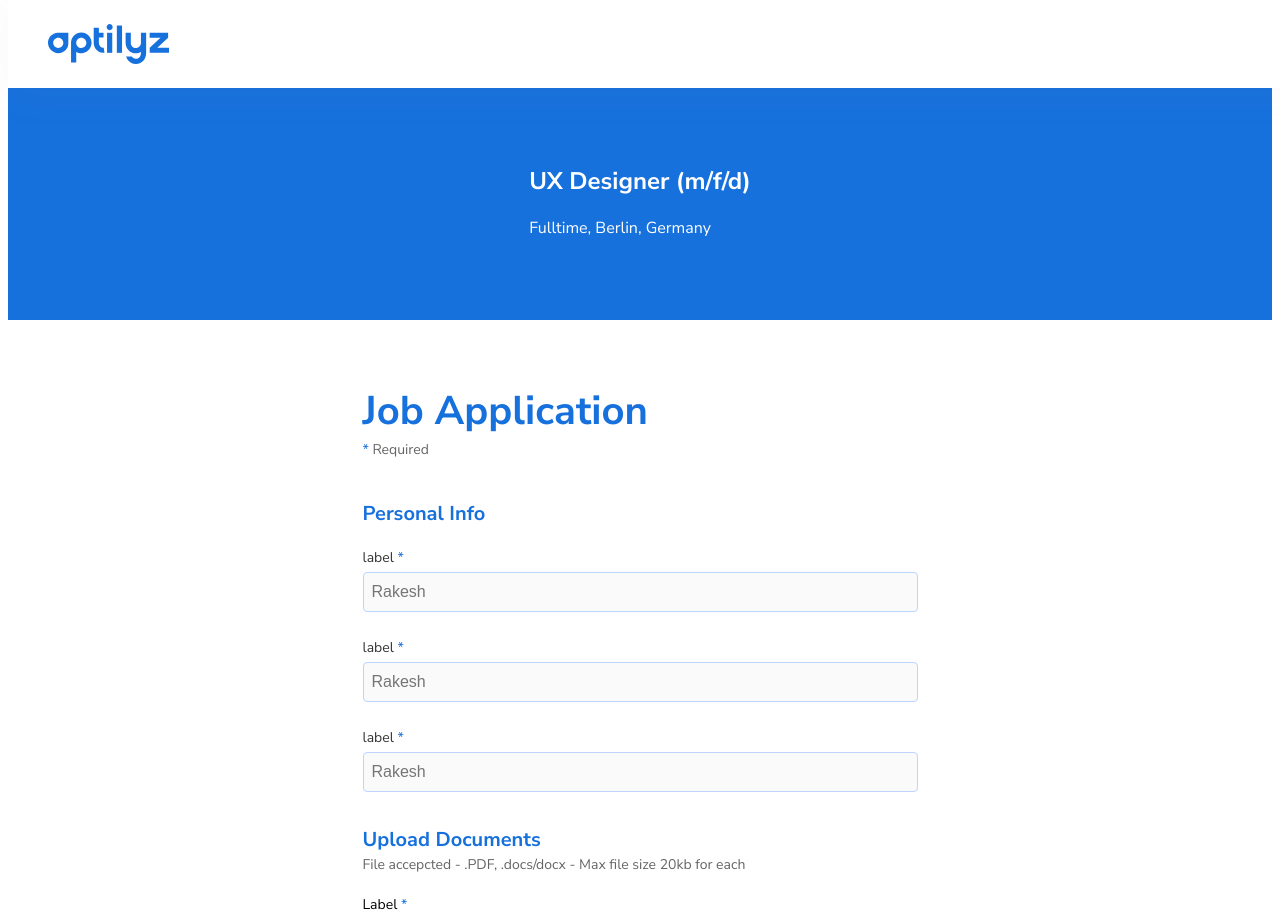
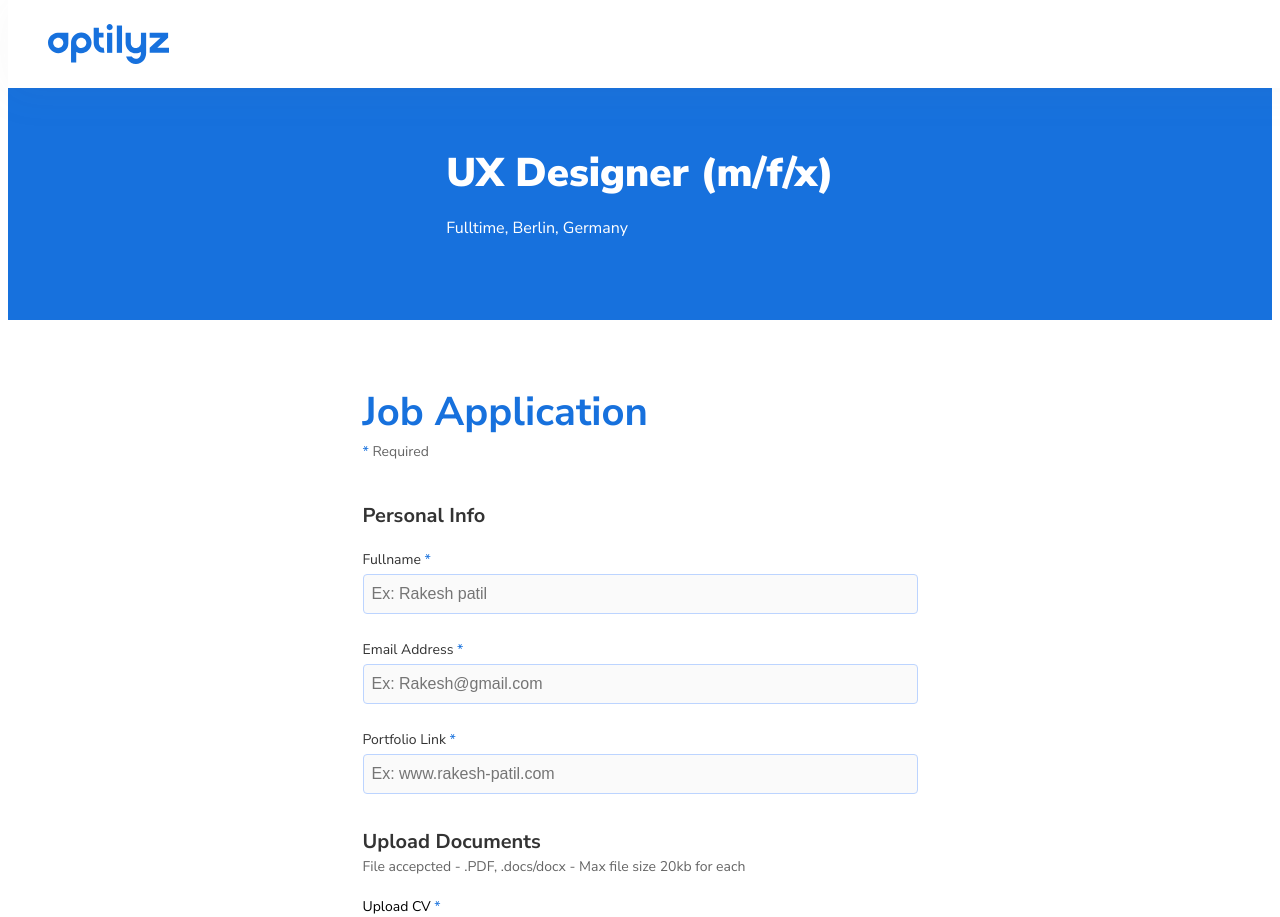
Before and after one commit to rakeshpatil489/Design-Challenge-Form, a React (Create React App) app: page / in a window 1280 px wide. Shown: the top 917 px of the page. Built offline with nearby package versions, Linux system fonts and the light colour scheme.

Commit message:
components made reusable

```diff
--- a/src/ApplicationForm.tsx
+++ b/src/ApplicationForm.tsx
@@ -1,14 +1,19 @@
-import React from 'react';
-import Header from './Components/HeaderComponent/Header';
-import Banner from './Components/BannerComponent/Banner';
-import Form from './Components/FormComponent/Form';
+import React from "react";
+import Header from "./Components/HeaderComponent/Header";
+import Banner from "./Components/BannerComponent/Banner";
+import Form from "./Components/FormComponent/Form";
 
 interface Props {}
 
 export const ApplicationForm = (props: Props) => (
-    <div>
-      <Header />
-      <Banner />
-      <Form />
-    </div>
+  <div>
+    <Header />
+    <Banner
+      jobTitle="UX Designer (m/f/x)"
+      position="Fulltime"
+      place="Berlin"
+      country="Germany"
+    />
+    <Form />
+  </div>
 );
--- a/src/Components/BannerComponent/Banner.module.css
+++ b/src/Components/BannerComponent/Banner.module.css
@@ -9,10 +9,10 @@
   color: #ffffff;
 }
 
-
-.job-title {
+h2{
   font-size: 2.5em;
-  font-weight: 700;
+  line-height: 56px;
+  font-weight: 900;
   color: #ffffff;
   margin: 0px;
 }
--- a/src/Components/BannerComponent/Banner.tsx
+++ b/src/Components/BannerComponent/Banner.tsx
@@ -1,12 +1,19 @@
 import React from 'react'
 import styles from './Banner.module.css';
 
-function Banner() {
+interface Props{
+    jobTitle: string;
+    position: string;
+    place: string;
+    country: string;
+}
+
+const Banner:React.FC<Props> = ({jobTitle, position, place, country }) => {
     return (
         <div className={styles.bannerContainer}>
             <div className={styles.bannerWrapper}>
-                <h2 className={styles.jobTitle}>UX Designer (m/f/d)</h2>
-                <p className={styles.jobSubtitle}>Fulltime, Berlin, Germany</p>
+                <h2 className={styles.jobTitle}>{jobTitle}</h2>
+                <p className={styles.jobSubtitle}>{position}, {place}, {country}</p>
             </div>
         </div>
     )
--- a/src/Components/ButtonComponent/Button.tsx
+++ b/src/Components/ButtonComponent/Button.tsx
@@ -1,10 +1,14 @@
 import React from 'react'
 import styles from "./Button.module.css";
 
-function Button() {
+interface Props{
+    buttonText: string;
+}
+
+const Button:React.FC<Props>  = ({buttonText}) => {
     return (
         <button className={styles.buttonComponent}>
-            Button Here
+           {buttonText}
         </button>
     )
 }
--- a/src/Components/FormComponent/Form.module.css
+++ b/src/Components/FormComponent/Form.module.css
@@ -24,7 +24,7 @@
 h3 {
     font-size: 1.25em;
     font-weight: 700;
-    color: #1771dd;
+    color: #333333;
     margin: 0px;
   }
 
--- a/src/Components/FormComponent/Form.tsx
+++ b/src/Components/FormComponent/Form.tsx
@@ -5,7 +5,7 @@ import Button from "../ButtonComponent/Button";
 import Checkbox from "../CheckboxComponent/Checkbox";
 import styles from "./Form.module.css";
 
-function Form() {
+const Form = () => {
   return (
     <form className={styles.container}>
       <div className={styles.formWrapper}>
@@ -21,13 +21,24 @@ function Form() {
           <h3 className={styles.inputfieldHeading}>Personal Info</h3>
 
           {/* Inputfields */}
-          <InputField />
-          <InputField />
-          <InputField />
+          <InputField
+            label="Fullname"
+            type="text"
+            placeholder="Ex: Rakesh patil"
+          />
+          <InputField
+            label="Email Address"
+            type="text"
+            placeholder="Ex: Rakesh@gmail.com"
+          />
+          <InputField
+            label="Portfolio Link"
+            type="text"
+            placeholder="Ex: www.rakesh-patil.com"
+          />
         </div>
 
         <div className={styles.uploadContainer}>
-
           <div className={styles.uploadHeadingContainer}>
             <h3 className={styles.uploadHeading}>Upload Documents</h3>
             <label className={styles.helperText}>
@@ -36,8 +47,8 @@ function Form() {
           </div>
 
           {/* Upload Fields */}
-          <Upload />
-          <Upload />
+          <Upload label="Upload CV" />
+          <Upload label="Cover Letter" />
         </div>
 
         <Checkbox />
@@ -46,10 +57,10 @@ function Form() {
         <hr />
 
         {/* Button Component */}
-        <Button />
+        <Button buttonText="submit application" />
       </div>
     </form>
   );
-}
+};
 
 export default Form;
--- a/src/Components/HeaderComponent/Header.tsx
+++ b/src/Components/HeaderComponent/Header.tsx
@@ -2,7 +2,7 @@ import React from 'react'
 import styles from './Header.module.css';
 import logo from './optilyz_logo.svg';
 
-function Header() {
+const Header = () => {
     return (
         <header className={`${styles.headerContainer} ${styles.headerSticky}`}>
             <img src={logo} alt="Logo optilyz" height="40" ></img>
--- a/src/Components/InputfieldComponent/InputField.tsx
+++ b/src/Components/InputfieldComponent/InputField.tsx
@@ -1,11 +1,17 @@
 import React from 'react'
 import styles from './InputField.module.css';
 
-function InputField() {
+interface Props{
+  label: string;
+  placeholder: string;
+  type: string;
+}
+
+const InputField:React.FC<Props> =({label, placeholder, type}) => {
     return (
         <div className={styles.inputfieldContainer}>
-          <label htmlFor="inputField" className={styles.inputFieldLabel}> label <span className={styles.required}>*</span></label>
-          <input className={styles.inputField} type="text" id="inputField" name="inputField" placeholder="Rakesh"></input>
+          <label htmlFor={label} className={styles.inputFieldLabel}> {label} <span className={styles.required}>*</span></label>
+          <input name={label} className={styles.inputField} type={type}  placeholder={placeholder}></input>
         </div>
     )
 }
--- a/src/Components/UploadComponent/Upload.tsx
+++ b/src/Components/UploadComponent/Upload.tsx
@@ -1,10 +1,14 @@
 import React from 'react'
 import styles from "./Upload.module.css";
 
-function Upload() {
+interface Props{
+    label: string;
+}
+
+const Upload:React.FC<Props> = ({label}) => {
     return (
         <div className={styles.uploadFieldContainer}>
-            <label className={styles.uploadFieldLabel}> Label <span className={styles.required}>*</span></label>
+            <label className={styles.uploadFieldLabel}> {label} <span className={styles.required}>*</span></label>
             <div className={styles.uploadField}>
                 <span className={styles.linkToUpload}>Choose a file</span> (or) Drop a file.
             </div>
```
